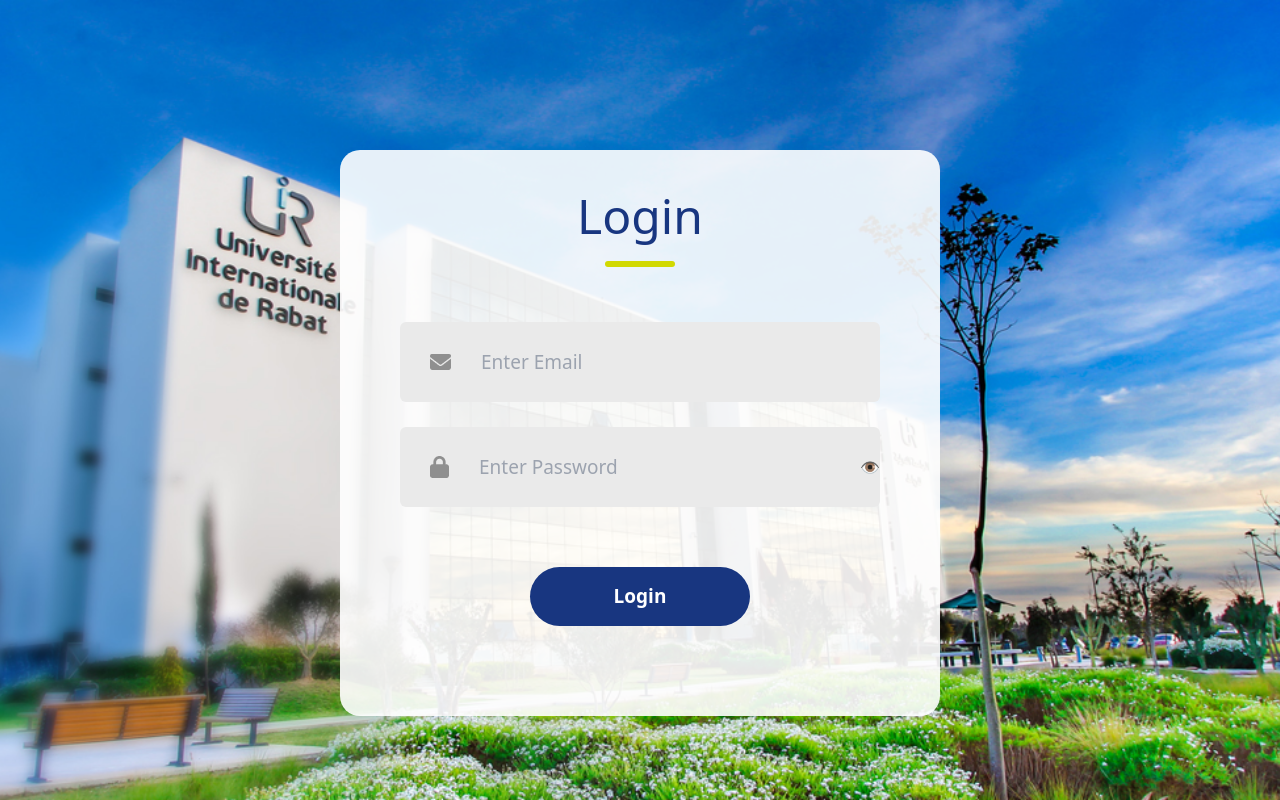
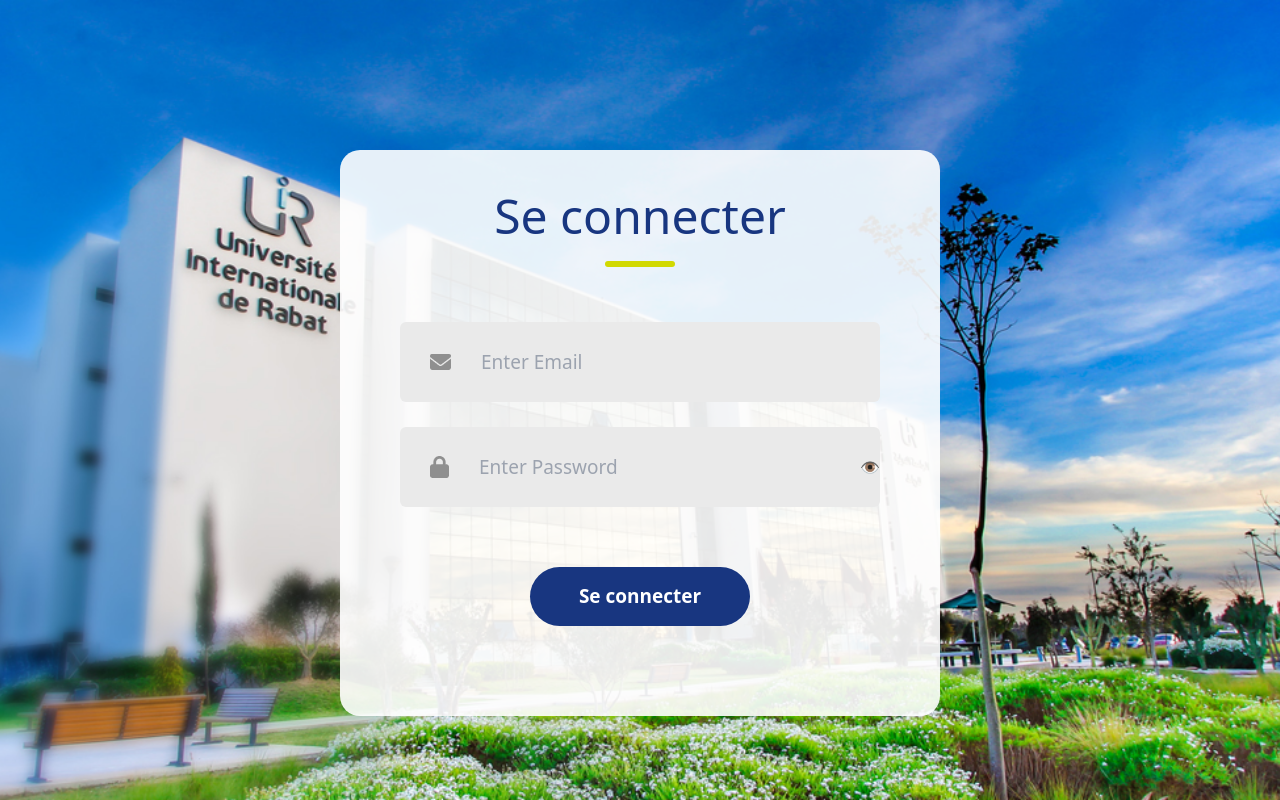
Before and after one commit to souhailelghi/uir-booking-backOffice, a React (Vite) app: page /update-planning/1 in a window 1280 px wide. Built offline with nearby package versions, Linux system fonts and the light colour scheme.

Commit message:
remove signUP

```diff
--- a/src/LoginSignUp/loginSignUp.jsx
+++ b/src/LoginSignUp/loginSignUp.jsx
@@ -7,7 +7,7 @@ import ApiManager from "../api";
 
 
 const LoginSignUp = ({ onLogin }) => {
-  const [action, setAction] = useState("Login");
+
   const [email, setEmail] = useState('');
   const [password, setPassword] = useState('');
   const [user, setUser] = useState('');
@@ -35,7 +35,7 @@ const LoginSignUp = ({ onLogin }) => {
   const handleLogin = async () => {
     setError('');
     // Input validation
-    if (!email || (action === "Sign Up" && !email) || !password) {
+    if (!email || !password) {
       setError("Please fill in all required fields.");
       return; // Stop execution if fields are empty
     }
@@ -90,22 +90,13 @@ const LoginSignUp = ({ onLogin }) => {
     <div className='Main-container'>
       <div className='Login-container'>
         <div className='header'>
-          <div className='text'>{action}</div>
+          <div className='text'>Se connecter</div>
           <div className='underline'></div>
         </div>
         <div className='inputs'>
-          {action === "Login" ? null : (
-            <div className='input'>
-              <img src={assets.person} alt='person' />
-              <input
-                type="text"
-                id="txtName"
-                placeholder="Enter Name"
-                onChange={handleNameChange}
-                required
-              />
-            </div>
-          )}
+
+
+
           <div className='input'>
             <img src={assets.email} alt='email' />
             <input
@@ -137,14 +128,10 @@ const LoginSignUp = ({ onLogin }) => {
         </div>
         {error && <div className='error-message'>{error}</div>}
         <div className='submit-container'>
-          <div className={action === "Sign Up" ? "Submit gray" : "submit"} onClick={async () => {
-            if (action === "Login") {
-              await handleLogin();
-            } else {
-              setAction("Login");
-            }
-          }}>
-            Login
+          <div className={ "submit"} onClick={handleLogin}>
+
+
+            Se connecter
           </div>
 
         </div>
```
